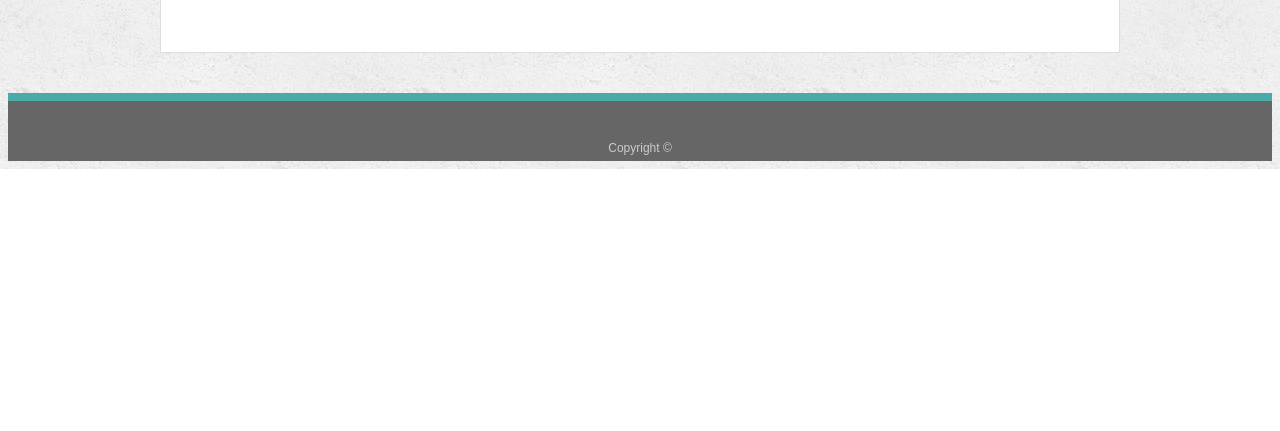
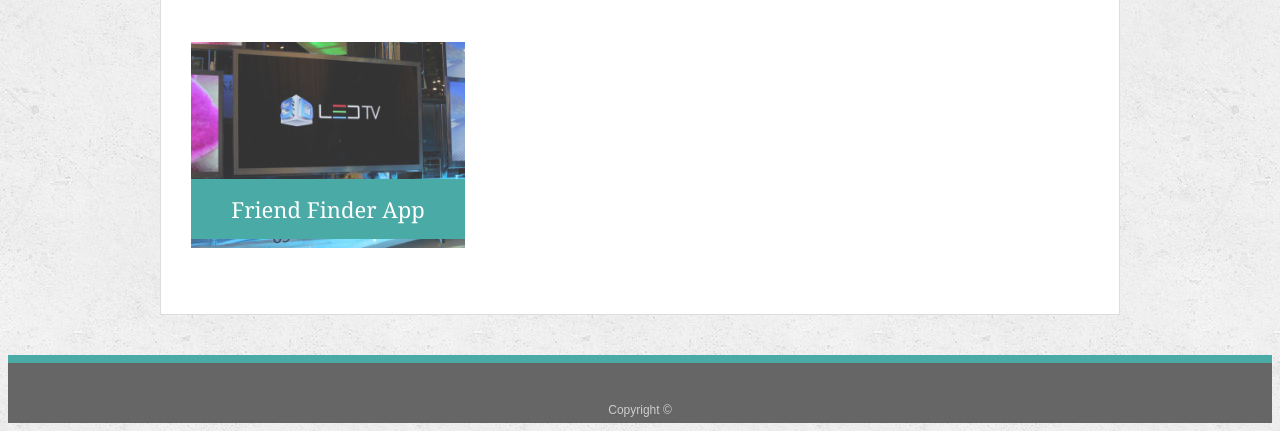
Before and after one commit to Gail-Deadwyler/Responsive-Portfolio, a plain HTML site: page portfolio.html in a window 1280 px wide. Shown: the part 1048-1479 px from the top of the page. Before the commit the page ends 1217 px from the top, so only its background shows below. Drawn offline with Linux system fonts and the light colour scheme.

Commit message:
updated portfolio page

```diff
--- a/portfolio.html
+++ b/portfolio.html
@@ -56,6 +56,11 @@
 
           <h3><a href="https://github.com/Gail-Deadwyler/Bamazon.git" target="_blank">Bamazon App</a></h3>
         </div>
+        <div class="work">
+          <img src="assets/images/technics-q-c-640-480-9.jpg" alt="FriendFinder">
+
+          <h3><a href="https://github.com/Gail-Deadwyler/FriendFinder.git" target="_blank">Friend Finder App</a></h3>
+        </div>
 
       </section>
     </div>
```
